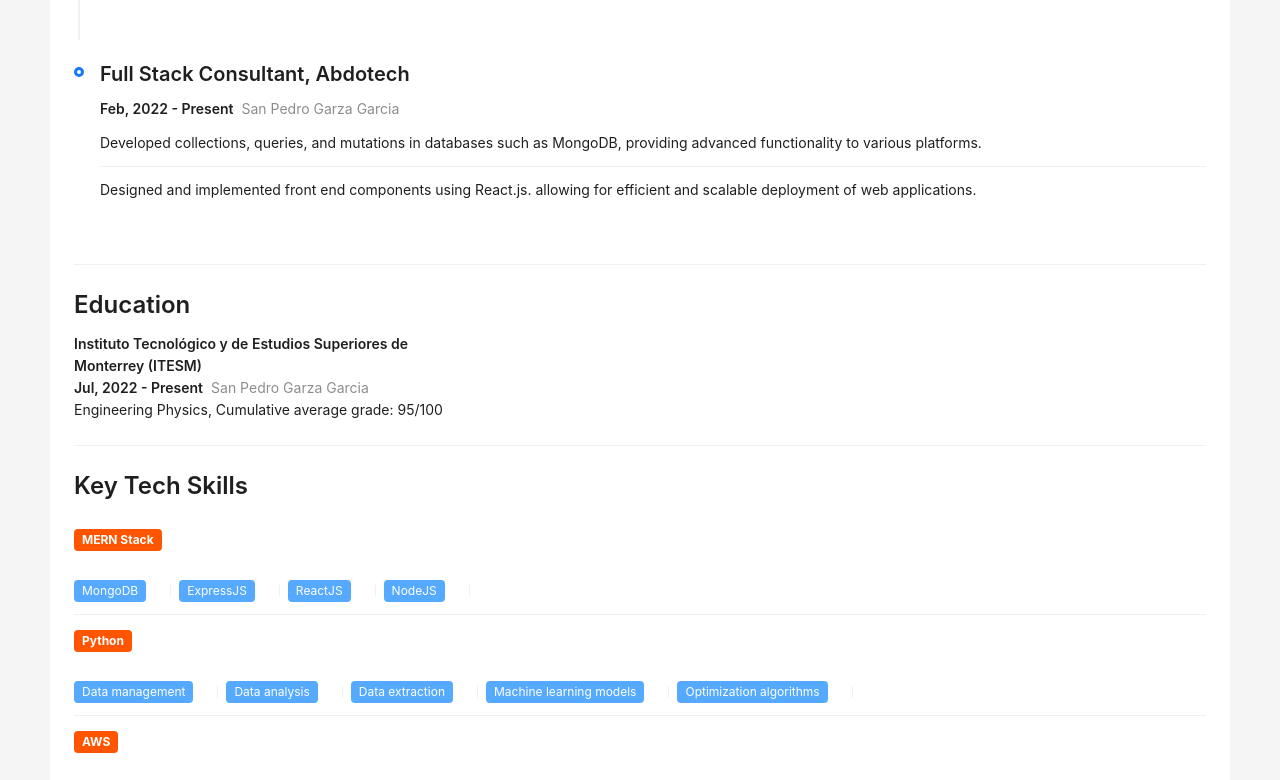
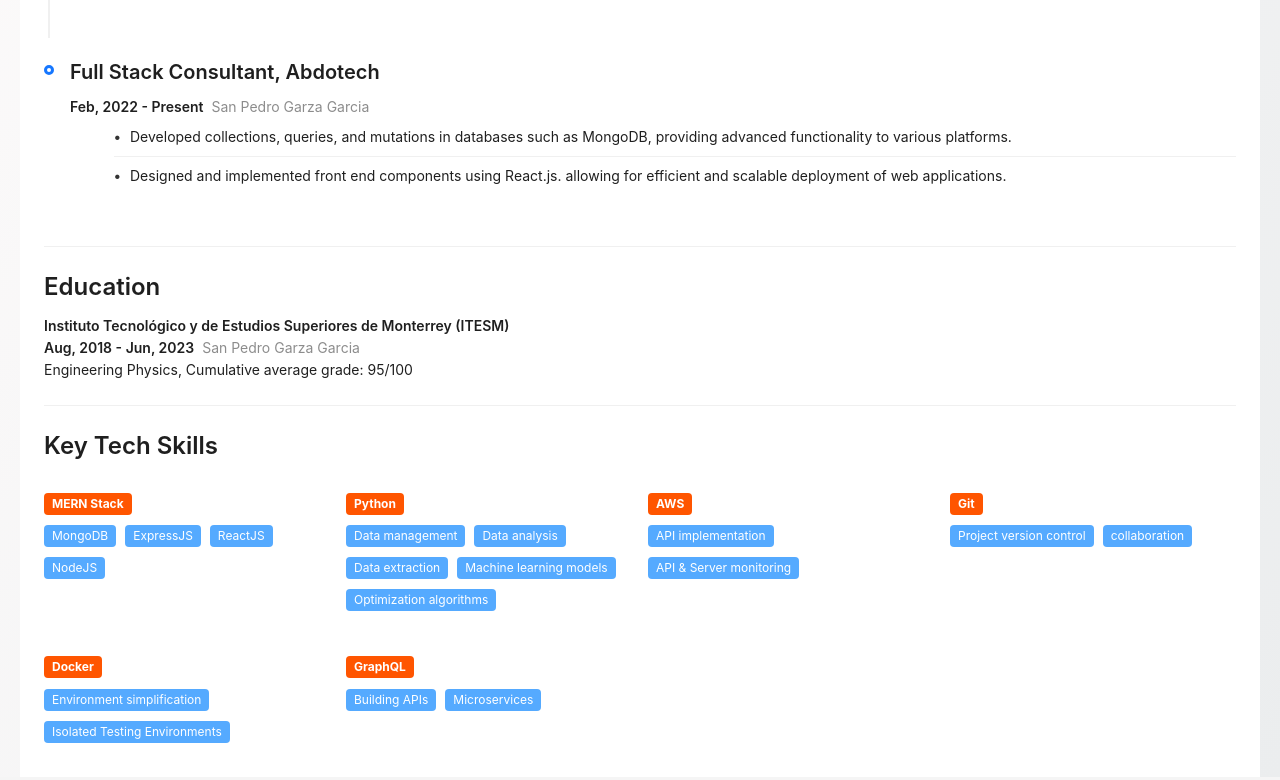
Before and after one commit to ilgaribaldi/portfolio, a React (Create React App) app: page / in a window 1280 px wide. Shown: the part 497-1277 px from the top of the page. Built offline with nearby package versions, Linux system fonts and the light colour scheme.

Commit message:
porftoliov2

```diff
--- a/package.json
+++ b/package.json
@@ -2,6 +2,7 @@
   "name": "portfolio",
   "version": "0.1.0",
   "private": true,
+  "homepage": "https://ilgaribaldi.github.io/portfolio",
   "dependencies": {
     "@ant-design/icons": "^5.0.1",
     "@testing-library/jest-dom": "^5.16.5",
@@ -17,6 +18,8 @@
   "scripts": {
     "start": "react-scripts start",
     "build": "react-scripts build",
+    "predeploy": "yarn build",
+    "deploy": "gh-pages -d build",
     "test": "react-scripts test",
     "eject": "react-scripts eject"
   },
@@ -43,6 +46,7 @@
     "eslint-config-prettier": "^8.8.0",
     "eslint-plugin-prettier": "^4.2.1",
     "eslint-plugin-react": "^7.32.2",
+    "gh-pages": "^5.0.0",
     "prettier": "^2.8.7"
   }
 }
--- a/src/App.js
+++ b/src/App.js
@@ -1,55 +1,66 @@
-import React, { useState } from "react";
-import { Layout, Menu } from "antd";
-import About from "./views/about/index";
-import Projects from "./views/projects/index";
-import Contact from "./views/contact/index";
+import React, { useState, useEffect } from 'react'
+import { Layout, Menu } from 'antd'
+import About from './views/about/index'
+import Projects from './views/projects/index'
+import Contact from './views/contact/index'
 
-const { Header, Content, Footer } = Layout;
+const { Header, Content, Footer } = Layout
 
 function App() {
-  const [activeTab, setActiveTab] = useState("1");
+  const [activeTab, setActiveTab] = useState('1')
+
+  useEffect(() => {
+    document.title = "Marcelo's Porftolio"
+  }, [])
 
   const handleMenuClick = (e) => {
-    setActiveTab(e.key);
-  };
+    setActiveTab(e.key)
+  }
 
   const renderContent = () => {
     switch (activeTab) {
-      case "1":
-        return <About />;
-      case "2":
-        return <Projects />;
-      case "3":
-        return <Contact />;
+      case '1':
+        return <About />
+      case '2':
+        return <Projects />
+      case '3':
+        return <Contact />
       default:
-        return <About />;
+        return <About />
     }
-  };
+  }
 
   return (
     <Layout>
-      <Header style={{ position: "fixed", zIndex: 1, width: "100%" }}>
+      <Header style={{ position: 'fixed', zIndex: 1, width: '100%' }}>
         <Menu
           theme="dark"
           mode="horizontal"
-          defaultSelectedKeys={["1"]}
+          defaultSelectedKeys={['1']}
           onClick={handleMenuClick}
+          style={{ display: 'flex', justifyContent: 'center' }}
         >
           <Menu.Item key="1">About</Menu.Item>
           <Menu.Item key="2">Projects</Menu.Item>
           <Menu.Item key="3">Contact</Menu.Item>
         </Menu>
       </Header>
-      <Content style={{ padding: "0 50px", marginTop: 64 }}>
-        <div style={{ background: "#fff", padding: 24, minHeight: 380 }}>
+      <Content
+        style={{
+          padding: '0 20px',
+          marginTop: 64,
+          background: 'linear-gradient(120deg, #fdfbfb 0%, #ebedee 100%)',
+        }}
+      >
+        <div style={{ background: '#fff', padding: 24, minHeight: 380 }}>
           {renderContent()}
         </div>
       </Content>
-      <Footer style={{ textAlign: "center" }}>
+      <Footer style={{ textAlign: 'center' }}>
         Marcelo Villarreal ©{new Date().getFullYear()} Created with Ant Design
       </Footer>
     </Layout>
-  );
+  )
 }
 
-export default App;
+export default App
--- /dev/null
+++ b/src/views/about/index.css
@@ -0,0 +1,20 @@
+.custom-bullet-list {
+  padding-left: 1.5rem;
+}
+
+.custom-bullet-item {
+  margin-bottom: 0.5rem;
+  position: relative;
+  padding-left: 1rem;
+}
+
+.custom-bullet-item:before {
+  content: '\2022';
+  color: #333;
+  font-weight: bold;
+  display: inline-block;
+  position: absolute;
+  left: 0;
+  top: 50%;
+  transform: translateY(-50%);
+}
--- a/src/views/about/index.js
+++ b/src/views/about/index.js
@@ -1,5 +1,6 @@
 import React from 'react'
 import { Typography, Timeline, Row, Col, Divider, List, Space, Tag } from 'antd'
+import './index.css'
 
 const { Title, Text } = Typography
 
@@ -38,6 +39,17 @@ const About = () => {
       name: 'Git',
       description: ['Project version control', 'collaboration'],
     },
+    {
+      name: 'Docker',
+      description: [
+        'Environment simplification',
+        'Isolated Testing Environments',
+      ],
+    },
+    {
+      name: 'GraphQL',
+      description: ['Building APIs', 'Microservices'],
+    },
   ]
 
   return (
@@ -58,10 +70,16 @@ const About = () => {
             <Text strong>Jul, 2022 - Present</Text>
             <Text type="secondary">San Pedro Garza Garcia</Text>
           </Space>
+          <Text>
             <List
+              size="small"
+              className="custom-bullet-list"
               dataSource={job1Description}
-            renderItem={(item) => <List.Item>{item}</List.Item>}
+              renderItem={(item) => (
+                <List.Item className="custom-bullet-item">{item}</List.Item>
+              )}
             />
+          </Text>
         </Timeline.Item>
         <Timeline.Item>
           <Title level={4}>Full Stack Consultant, Abdotech</Title>
@@ -69,21 +87,30 @@ const About = () => {
             <Text strong>Feb, 2022 - Present</Text>
             <Text type="secondary">San Pedro Garza Garcia</Text>
           </Space>
+          <Text>
             <List
+              size="small"
+              className="custom-bullet-list"
               dataSource={job2Description}
-            renderItem={(item) => <List.Item>{item}</List.Item>}
+              renderItem={(item) => (
+                <List.Item className="custom-bullet-item">{item}</List.Item>
+              )}
             />
+          </Text>
         </Timeline.Item>
       </Timeline>
       <Divider />
       <Title level={3}>Education</Title>
       <Row>
-        <Col span={8}>
+        <Col>
+          <Row>
             <Text strong>
-            Instituto Tecnológico y de Estudios Superiores de Monterrey (ITESM)
+              Instituto Tecnológico y de Estudios Superiores de Monterrey
+              (ITESM)
             </Text>
+          </Row>
           <Space>
-            <Text strong>Jul, 2022 - Present</Text>
+            <Text strong>Aug, 2018 - Jun, 2023</Text>
             <Text type="secondary">San Pedro Garza Garcia</Text>
           </Space>
         </Col>
@@ -91,21 +118,28 @@ const About = () => {
       <Text>Engineering Physics, Cumulative average grade: 95/100</Text>
       <Divider />
       <Title level={3}>Key Tech Skills</Title>
-      <List
-        itemLayout="vertical"
-        dataSource={techSkills}
-        renderItem={(item) => (
-          <List.Item>
-            <List.Item.Meta title={<Tag color="#f50">{item.name}</Tag>} />
+      <Row gutter={[16, 16]} wrap>
+        {techSkills.map((item) => (
+          <Col xs={24} sm={12} md={6} key={item.name}>
+            <List.Item style={{ listStyleType: 'none', paddingLeft: 0 }}>
+              <List.Item.Meta
+                title={<Tag color="#f50">{item.name}</Tag>}
+                style={{ marginBottom: '-8px' }}
+              />
+              <div style={{ display: 'flex', flexWrap: 'wrap' }}>
                 {item.description.map((point) => (
-              <Space key={point}>
-                <Text>{<Tag color="#5af">{point}</Tag>}</Text>
-                <Divider type="vertical" />
-              </Space>
+                  <div
+                    key={point}
+                    style={{ marginRight: '1px', marginBottom: '10px' }}
+                  >
+                    <Tag color="#5af">{point}</Tag>
+                  </div>
                 ))}
+              </div>
             </List.Item>
-        )}
-      />
+          </Col>
+        ))}
+      </Row>
     </div>
   )
 }
--- a/src/views/contact/index.js
+++ b/src/views/contact/index.js
@@ -14,21 +14,29 @@ const Contact = () => {
       <Title level={2}>Contact</Title>
       <Row gutter={[16, 16]} justify="center" align="middle">
         <Col style={{ textAlign: 'center' }}>
+          <a href="mailto:marcelovillarrealx@outlook.com">
             <Avatar
               size={64}
               icon={<MailOutlined />}
               style={{ backgroundColor: '#FDB813' }}
             />
+          </a>
           <Text style={{ display: 'block', marginTop: '10px' }}>
             <a href="mailto:marcelovillarrealx@outlook.com">Email</a>
           </Text>
         </Col>
         <Col style={{ textAlign: 'center' }}>
+          <a
+            href="https://www.linkedin.com/in/marcelo-villarreal-64b605263"
+            target="_blank"
+            rel="noreferrer"
+          >
             <Avatar
               size={64}
               icon={<LinkedinOutlined />}
               style={{ backgroundColor: '#0A66C2' }}
             />
+          </a>
           <Text style={{ display: 'block', marginTop: '10px' }}>
             <a
               href="https://www.linkedin.com/in/marcelo-villarreal-64b605263"
@@ -40,11 +48,17 @@ const Contact = () => {
           </Text>
         </Col>
         <Col style={{ textAlign: 'center' }}>
+          <a
+            href="https://github.com/ilgaribaldi"
+            target="_blank"
+            rel="noreferrer"
+          >
             <Avatar
               size={64}
               icon={<GithubOutlined />}
               style={{ backgroundColor: '#24292E' }}
             />
+          </a>
           <Text style={{ display: 'block', marginTop: '10px' }}>
             <a
               href="https://github.com/ilgaribaldi"
@@ -60,5 +74,4 @@ const Contact = () => {
   )
 }
 
-
 export default Contact
--- /dev/null
+++ b/src/views/projects/index.css
@@ -0,0 +1,20 @@
+.custom-bullet-list {
+  padding-left: 1.5rem;
+}
+
+.custom-bullet-item {
+  margin-bottom: 0.5rem;
+  position: relative;
+  padding-left: 1rem;
+}
+
+.custom-bullet-item:before {
+  content: '\2022';
+  color: #333;
+  font-weight: bold;
+  display: inline-block;
+  position: absolute;
+  left: 0;
+  top: 50%;
+  transform: translateY(-50%);
+}
--- a/src/views/projects/index.js
+++ b/src/views/projects/index.js
@@ -1,7 +1,8 @@
 import React from 'react'
-import { Card, Typography, Row, Col, Image } from 'antd'
+import { Card, Typography, Row, Col, Image, List } from 'antd'
 import optimizer from './optimizer.gif'
-import looking from './looking.gif' // Add the import for the second project gif
+import looking from './looking.gif'
+import './index.css'
 
 const { Title, Text } = Typography
 
@@ -10,14 +11,15 @@ const Projects = () => {
     <div>
       <Title level={2}>Projects</Title>
       <Row gutter={[16, 16]}>
-        <Col span={24}>
+        <Col xs={24} md={24}>
           <Card title="Route Optimizer" style={{ marginBottom: '1rem' }}>
             <Row gutter={[16, 16]}>
-              <Col span={12}>
+              <Col xs={24} md={12} style={{display: "flex"}}>
                 <Image
                   src={optimizer}
                   alt="Route Optimizer GIF"
-                  width={500}
+                  width={window.innerWidth <= 576 ? 265 : 500}
+                  className="project-gif"
                   style={{
                     borderRadius: '0.5rem',
                     border: '3px solid #333',
@@ -25,7 +27,7 @@ const Projects = () => {
                   }}
                 />
               </Col>
-              <Col span={12}>
+              <Col xs={24} md={12}>
                 <Title level={4}>Overview</Title>
                 <Text>
                   A route optimizer designed in Python using Google's OR-Tools
@@ -33,30 +35,40 @@ const Projects = () => {
                 </Text>
                 <Title level={4}>Key Features</Title>
                 <Text>
-                  - Can handle capacitated vehicles
-                  <br />
-                  - Max distance and amount of routes can be adjusted
-                  <br />- Google's Distance Matrix API optionality
+                  <List
+                    size="small"
+                    className="custom-bullet-list"
+                    dataSource={[
+                      'Can handle capacitated vehicles',
+                      'Max distance and amount of routes can be adjusted',
+                      "Google's Distance Matrix API optionality",
+                    ]}
+                    renderItem={(item) => (
+                      <List.Item className="custom-bullet-item">
+                        {item}
+                      </List.Item>
+                    )}
+                  />
                 </Text>
               </Col>
             </Row>
           </Card>
         </Col>
-        <Col span={24}>
+        <Col xs={24} md={24}>
           <Card title="Direct Gaze Detection" style={{ marginBottom: '1rem' }}>
             <Row gutter={[16, 16]}>
-              <Col span={12}>
+              <Col xs={24} md={12} style={{display: "flex"}}>
                 <Image
                   src={looking}
                   alt="Direct Gaze Detection GIF"
-                  width={500}
+                  width={window.innerWidth <= 576 ? 265 : 500}
                   style={{
                     borderRadius: '0.5rem',
                     border: '3px solid #333',
                   }}
                 />
               </Col>
-              <Col span={12}>
+              <Col xs={24} md={12}>
                 <Title level={4}>Overview</Title>
                 <Text>
                   A machine learning model for computer vision designed in
@@ -65,12 +77,20 @@ const Projects = () => {
                 </Text>
                 <Title level={4}>Key Features</Title>
                 <Text>
-                  - Uses deep learning techniques to accurately detect direct
-                  gaze
-                  <br />
-                  - Built using TensorFlow and Python
-                  <br />- Can be integrated into various computer vision
-                  applications
+                  <List
+                    size="small"
+                    className="custom-bullet-list"
+                    dataSource={[
+                      'Uses deep learning techniques to accurately detect direct gaze',
+                      'Built using TensorFlow and Python',
+                      'Can be integrated into various computer vision applications',
+                    ]}
+                    renderItem={(item) => (
+                      <List.Item className="custom-bullet-item">
+                        {item}
+                      </List.Item>
+                    )}
+                  />
                 </Text>
               </Col>
             </Row>
```
Also changed, not shown: 2 other files (tests, documents, lock files or other folders). Lines whose indentation alone changed are shown as unchanged.
